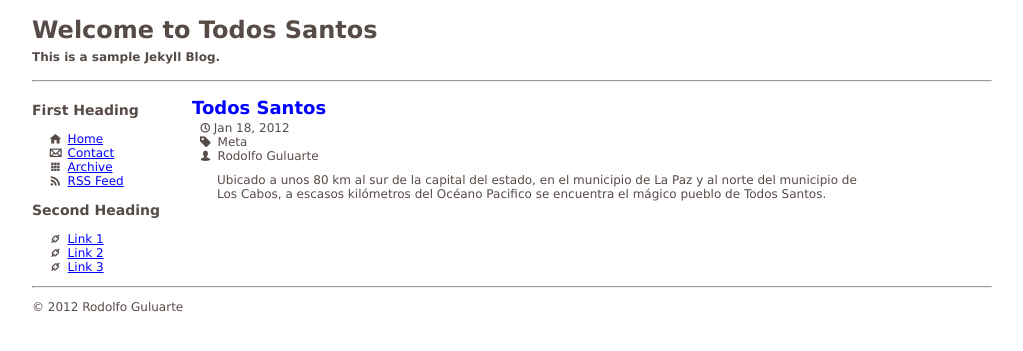
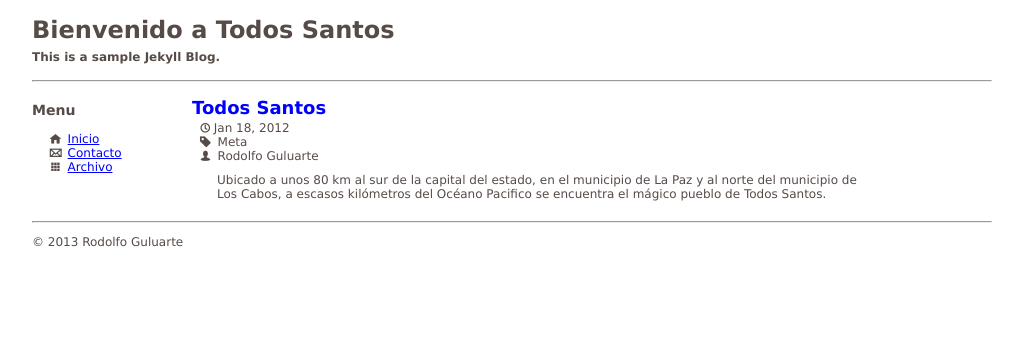
Before and after one commit to guluarte/todos-santos, a Jekyll site: the page built from index.html, in a window 1280 px wide. Shown: the top 351 px of the page, without its empty margins (26-1049 px from the left). Built offline with Jekyll 4.4.1, drawn with Linux system fonts in a browser that asks for light colours; Markdown is read by kramdown in place of the engine named in the settings.

Commit message:
Fixes index pages wording

```diff
--- a/_layouts/default.html
+++ b/_layouts/default.html
@@ -17,28 +17,19 @@
 
     <body>
         <header>
-            <h1><a href="{{site.baseurl}}/">Welcome to {{ site.name }}</a></h1>
+            <h1><a href="{{site.baseurl}}/">Bienvenido a {{ site.name }}</a></h1>
                 <h4>{{ site.description }}</h4>
             <hr />
         </header>
 
         <nav>
 
-            <h3>First Heading</h3>
+            <h3>Menu</h3>
 
             <ul>
-                <li><i class="icon-home"></i>   <a href="{{site.baseurl}}/">Home</a></li>
-                <li><i class="icon-mail"></i>   <a href="{{site.baseurl}}/contact">Contact</a></li>
-                <li><i class="icon-th"></i>     <a href="{{site.baseurl}}/archive">Archive</a></li>
-                <li><i class="icon-rss"></i>    <a href="{{site.baseurl}}/feed.xml">RSS Feed</a></li>
-            </ul>
-
-            <h3>Second Heading</h3>
-
-            <ul>
-                <li><i class="icon-link"></i>   <a href="#">Link 1</a></li>
-                <li><i class="icon-link"></i>   <a href="#">Link 2</a></li>
-                <li><i class="icon-link"></i>   <a href="#">Link 3</a></li>
+                <li><i class="icon-home"></i>   <a href="{{site.baseurl}}/">Inicio</a></li>
+                <li><i class="icon-mail"></i>   <a href="{{site.baseurl}}/contact">Contacto</a></li>
+                <li><i class="icon-th"></i>     <a href="{{site.baseurl}}/archive">Archivo</a></li>
             </ul>
         </nav>
 
@@ -50,7 +41,7 @@
 
         <footer>
             <hr />
-            <p>&copy; <time>2012</time> {{ site.author }}</p>
+            <p>&copy; <time>2013</time> {{ site.author }}</p>
         </footer>
 
     </body>
```
